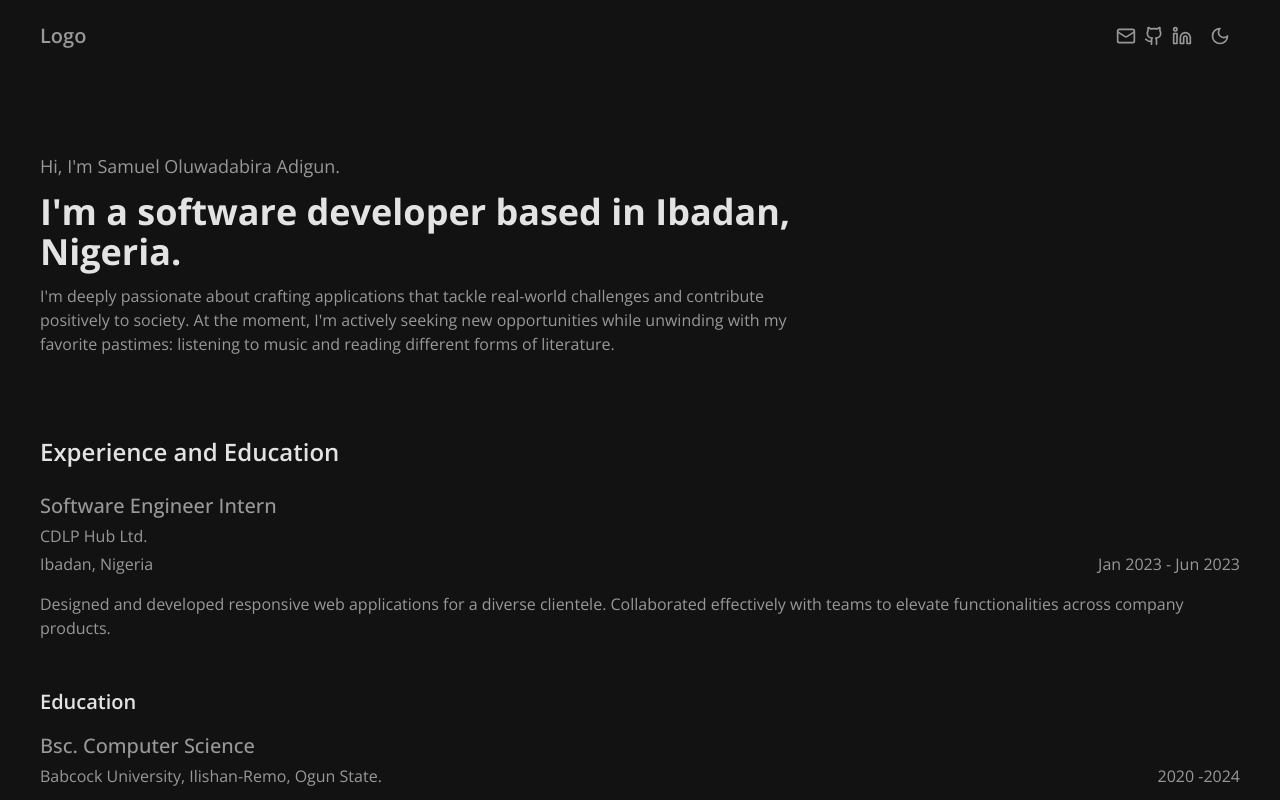
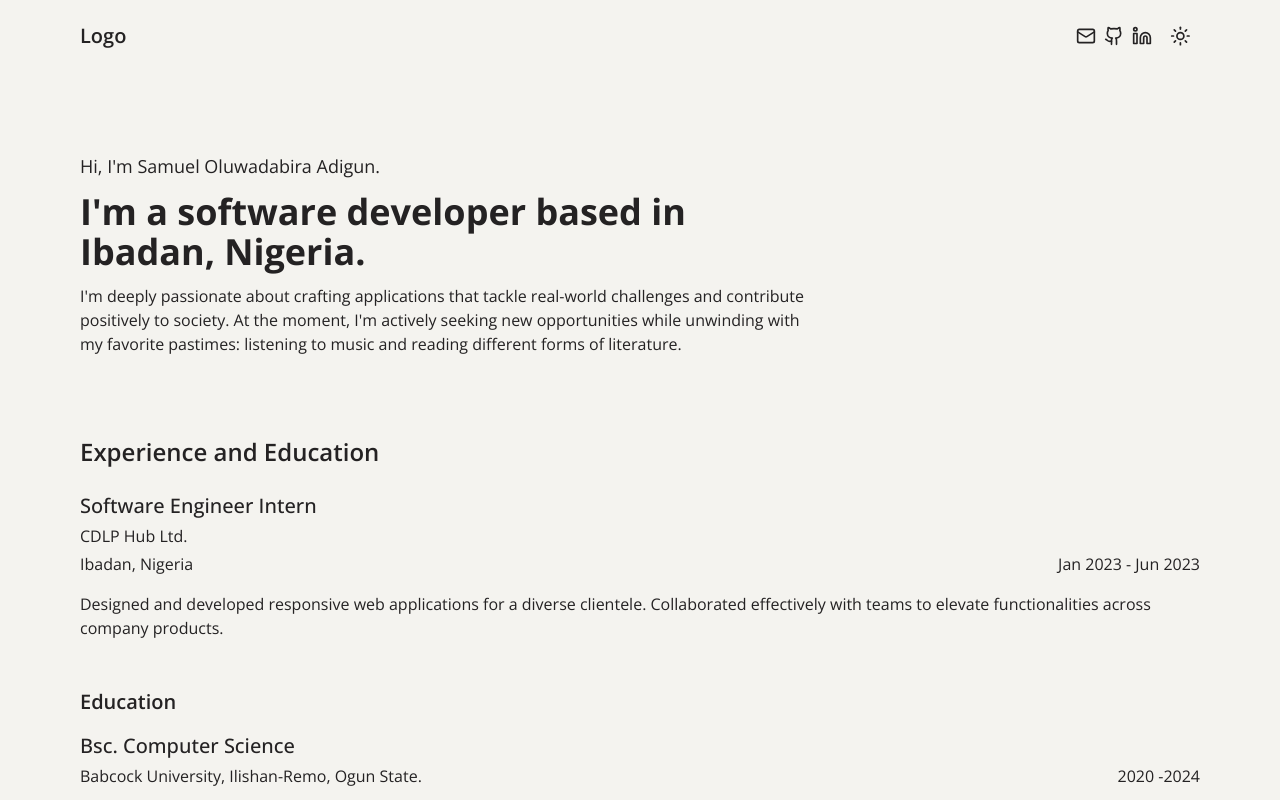
Before and after one commit to Asonance11/me, a Next.js app: page / in a window 1280 px wide. Built offline with nearby package versions, Linux system fonts and the light colour scheme.

Commit message:
Update padding and change default theme

```diff
--- a/app/layout.tsx
+++ b/app/layout.tsx
@@ -21,13 +21,13 @@ export default function RootLayout({
     <html lang="en" suppressHydrationWarning>
       <body
         className={cn(
-          'min-h-screen bg-background font-sans antialiased bg-[#F4F3EF] dark:bg-[#121212] dark:text-[#989898] text-[#242223] px-10',
+          'min-h-screen bg-background font-sans antialiased bg-[#F4F3EF] dark:bg-[#121212] dark:text-[#989898] text-[#242223] px-20',
           font.variable,
         )}
       >
         <ThemeProvider
           attribute="class"
-          defaultTheme="dark"
+          defaultTheme="light"
           enableSystem={false}
           storageKey="theme"
           disableTransitionOnChange
```
